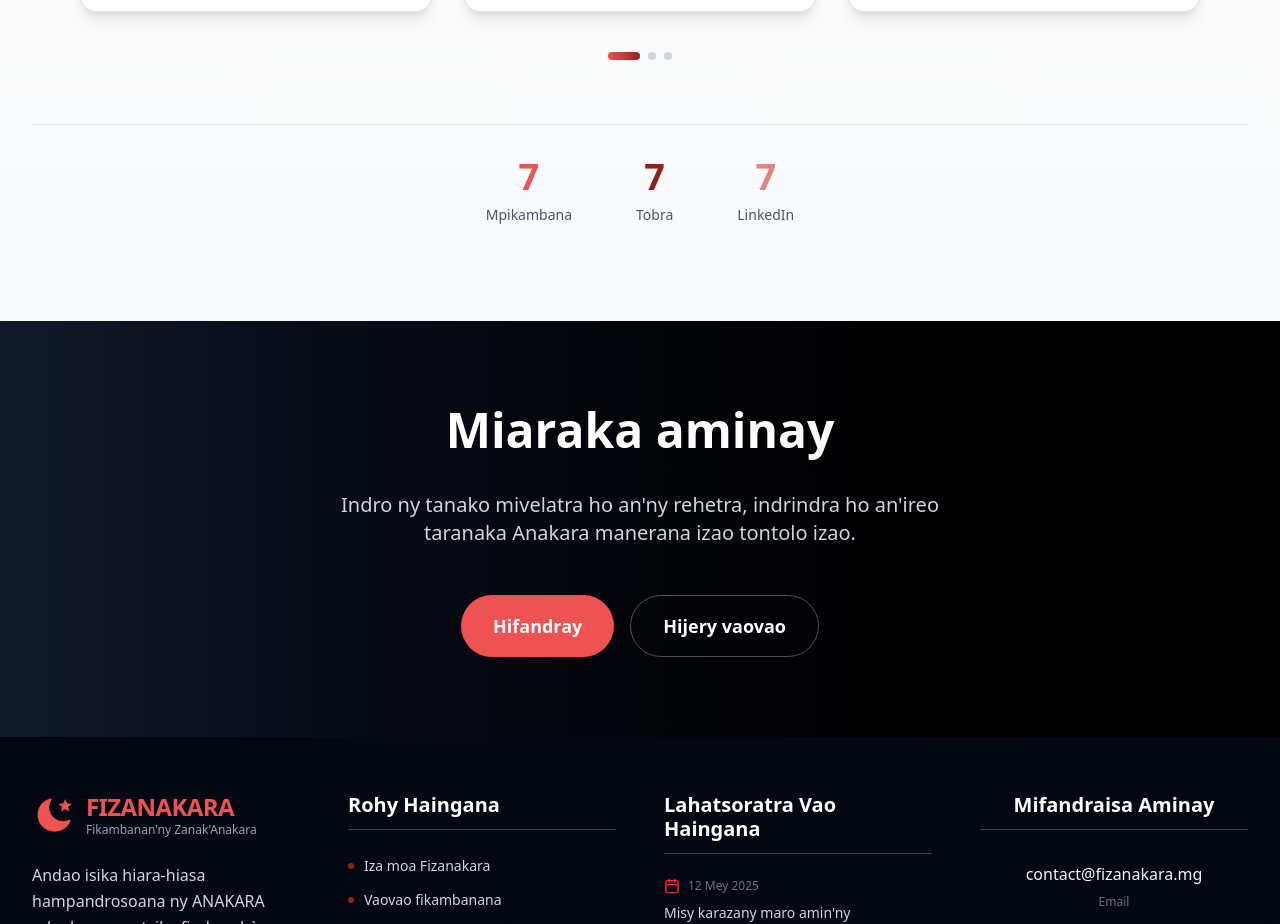
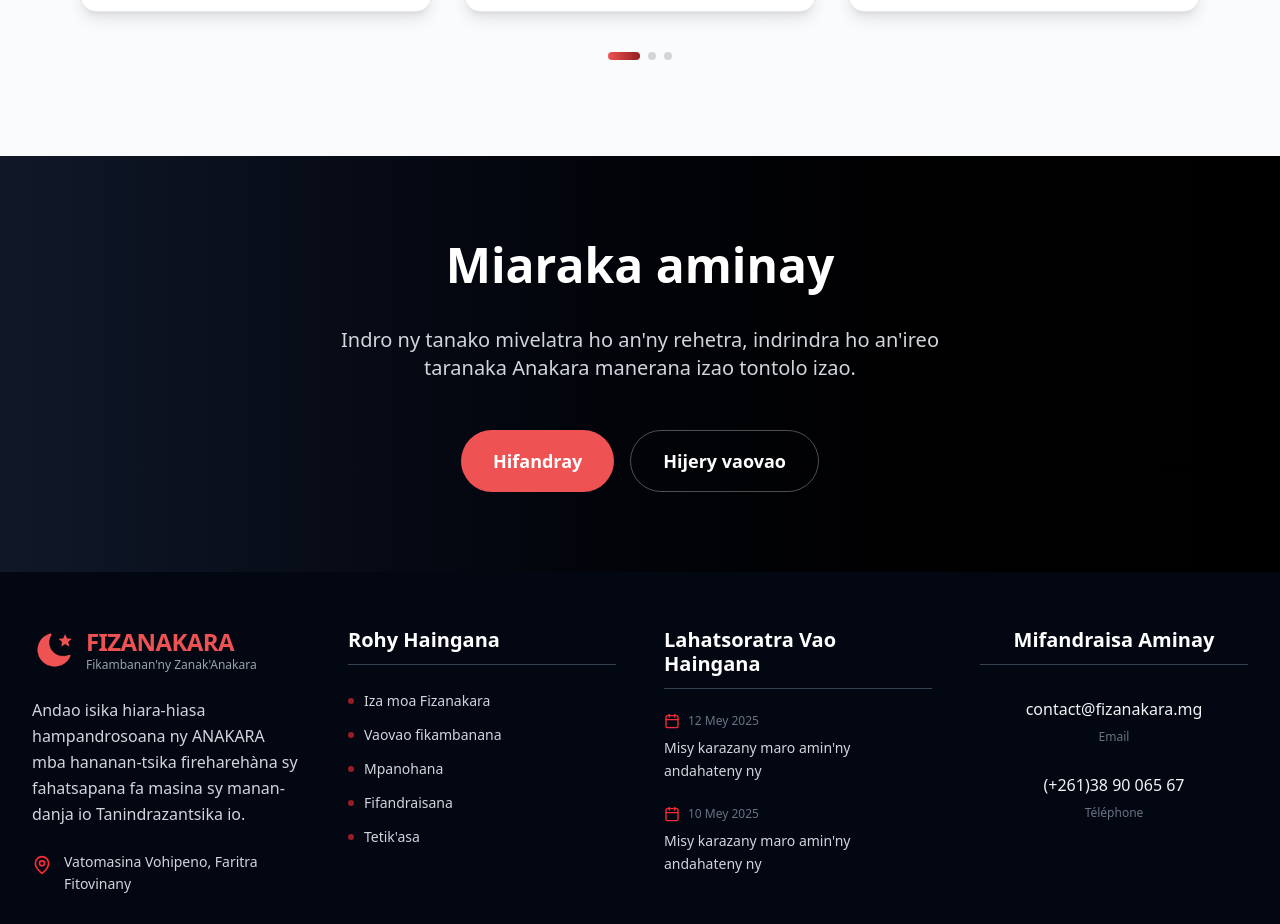
Before and after one commit to nassaigael/website, a React (Vite) app: page / in a window 1280 px wide. Shown: the part 4103-5027 px from the top of the page. Built offline with nearby package versions, Linux system fonts and the light colour scheme.

Commit message:
refactor(ui): remove stats footer from OfficeSection component

```diff
--- a/src/components/sections/OfficeSection.tsx
+++ b/src/components/sections/OfficeSection.tsx
@@ -195,52 +195,6 @@ const OfficeSection = () => {
             ))}
           </div>
         )}
-
-        {/* STATS FOOTER */}
-        <motion.div
-          initial={{ opacity: 0, y: 20 }}
-          animate={{ opacity: 1, y: 0 }}
-          transition={{ delay: 0.4 }}
-          className="mt-16 pt-8 border-t border-gray-200 dark:border-gray-800"
-        >
-          <div className="flex flex-wrap items-center justify-center gap-8 md:gap-16">
-            {/* Nombre de membres */}
-            <div className="text-center">
-              <div className="text-3xl md:text-4xl font-bold text-[#ee5253] mb-2">
-                {members.length}
-              </div>
-              <p className="text-sm text-gray-600 dark:text-gray-400">
-                {language === 'mg' ? 'Mpikambana' :
-                  language === 'fr' ? 'Membres' :
-                    'Members'}
-              </p>
-            </div>
-
-            {/* Nombre de postes */}
-            <div className="text-center">
-              <div className="text-3xl md:text-4xl font-bold text-[#932020] mb-2">
-                {new Set(members.map(m => m.role[language])).size}
-              </div>
-              <p className="text-sm text-gray-600 dark:text-gray-400">
-                {language === 'mg' ? 'Tobra' :
-                  language === 'fr' ? 'Postes' :
-                    'Positions'}
-              </p>
-            </div>
-
-            {/* Nombre de profils LinkedIn */}
-            <div className="text-center">
-              <div className="text-3xl md:text-4xl font-bold text-[#e38282] mb-2">
-                {members.filter(m => m.contacts.linkedin).length}
-              </div>
-              <p className="text-sm text-gray-600 dark:text-gray-400">
-                {language === 'mg' ? 'LinkedIn' :
-                  language === 'fr' ? 'LinkedIn' :
-                    'LinkedIn'}
-              </p>
-            </div>
-          </div>
-        </motion.div>
       </div>
     </section>
   );
```
